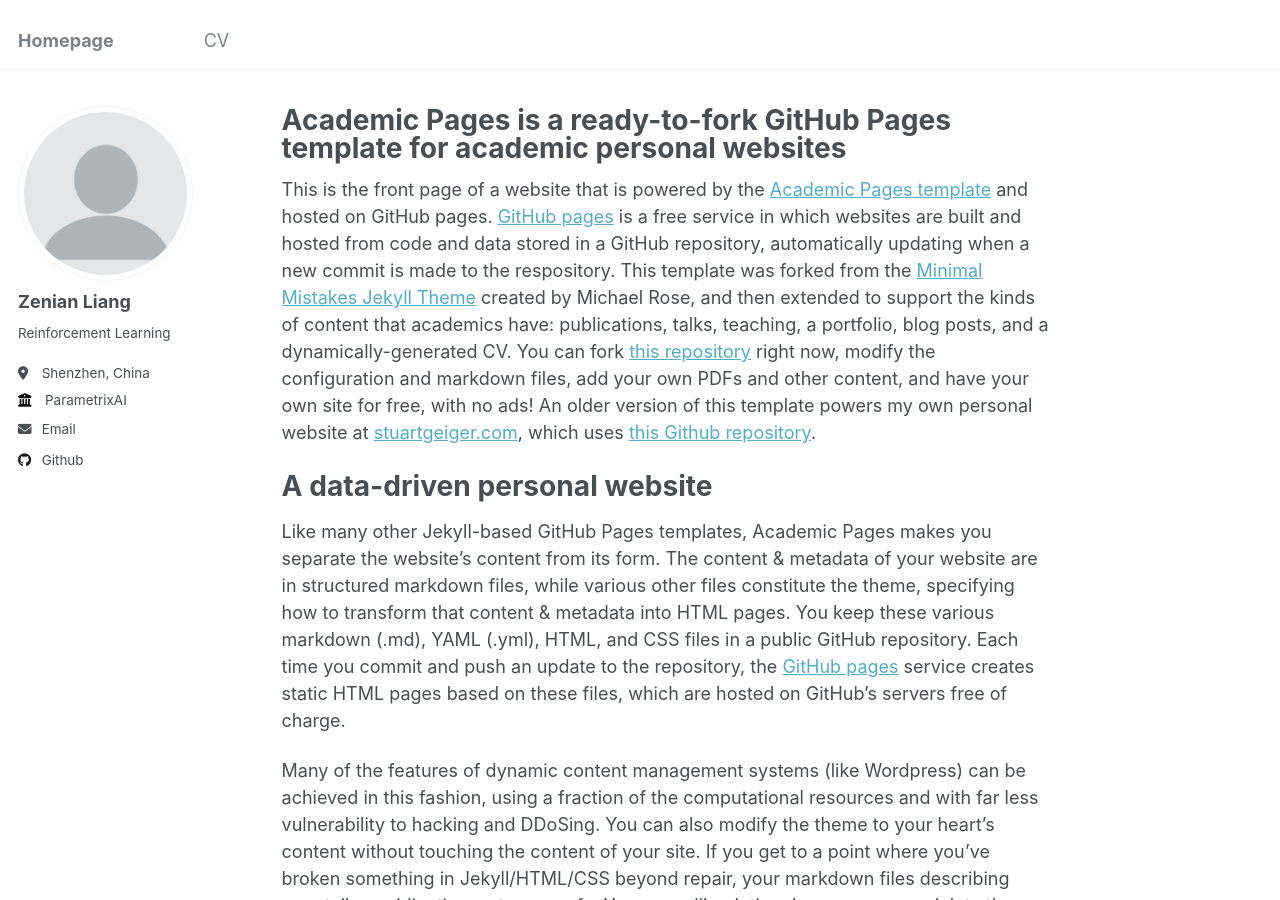
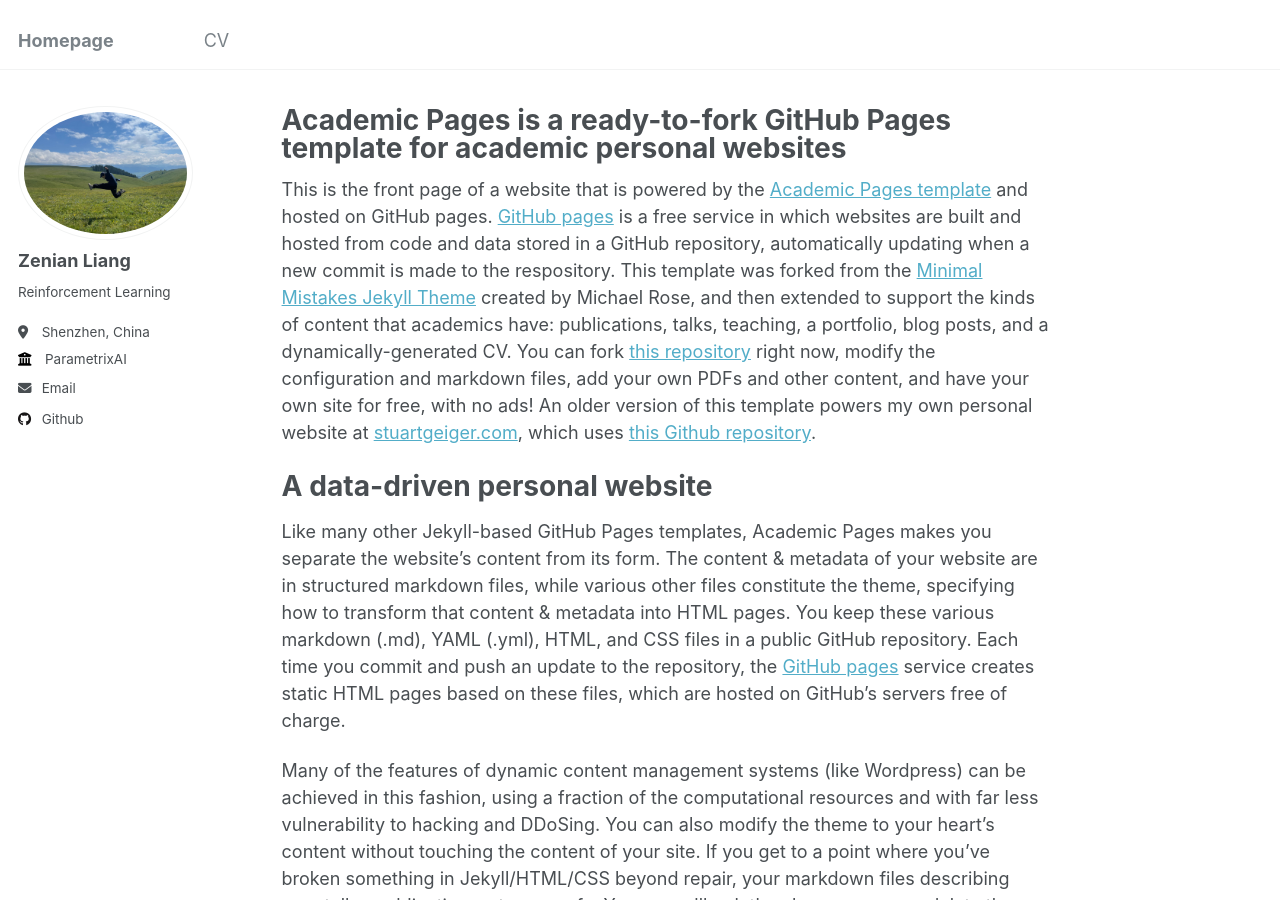
Before and after one commit to Mnji4/Mnji4.github.io, a Jekyll site: the page built from _pages/about.md, in a window 1280 px wide and 900 px high. Built offline with Jekyll 4.4.1, drawn with Linux system fonts in a browser that asks for light colours.

Commit message:
Update _config.yml

```diff
--- a/_config.yml
+++ b/_config.yml
@@ -21,7 +21,7 @@ repository               : "Mnji4"
 #               Additional customization can be done by editing /_includes/author-profile.html
 author:
   # Biographic information
-  avatar           : "profile.png"
+  avatar           : "jump.jpg"
   name             : "Zenian Liang"
   pronouns         : # example: "she/her"
   bio              : "Reinforcement Learning"
```
